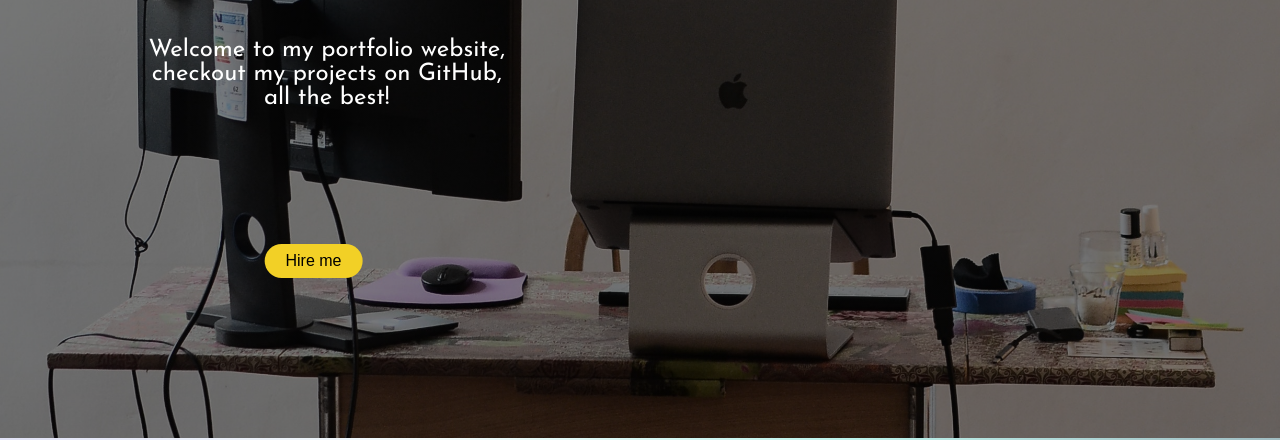
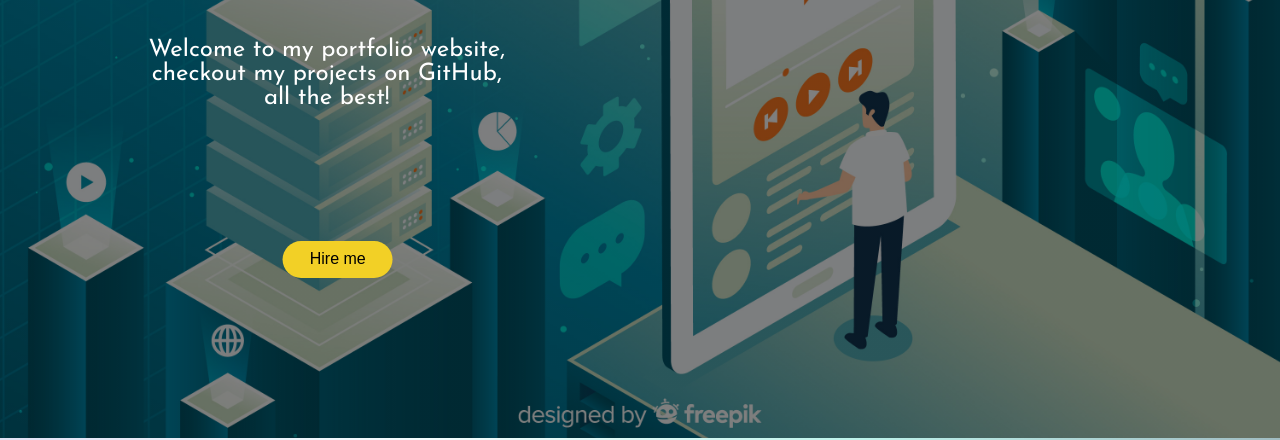
Before and after one commit to danieltrandafir/My-Portfolio, a plain HTML site: page index.html in a window 1280 px wide. Shown: the part 362-802 px from the top of the page. Drawn offline with Linux system fonts and the light colour scheme.

Commit message:
change background image

```diff
--- a/css/style.css
+++ b/css/style.css
@@ -72,7 +72,7 @@ header {
 */
 
 .hero-image {
-    background-image: linear-gradient(rgba(0, 0, 0, 0.5), rgba(0, 0, 0, 0.5)), url(/images/pexels-skylar-kang-6045235.jpg);
+    background-image: linear-gradient(rgba(0, 0, 0, 0.5), rgba(0, 0, 0, 0.5)), url(/images/2654204.jpg);
     background-position: center;
     background-repeat: no-repeat;
     background-size: cover;
@@ -119,7 +119,7 @@ header .hero-text {
 }
 
 .hero-image button {
-    padding: .5rem 1.3rem;
+    padding: .6rem 1.7rem;
     border-radius: 20px;
     background-color: var(--style--color);
     border: none;
```
